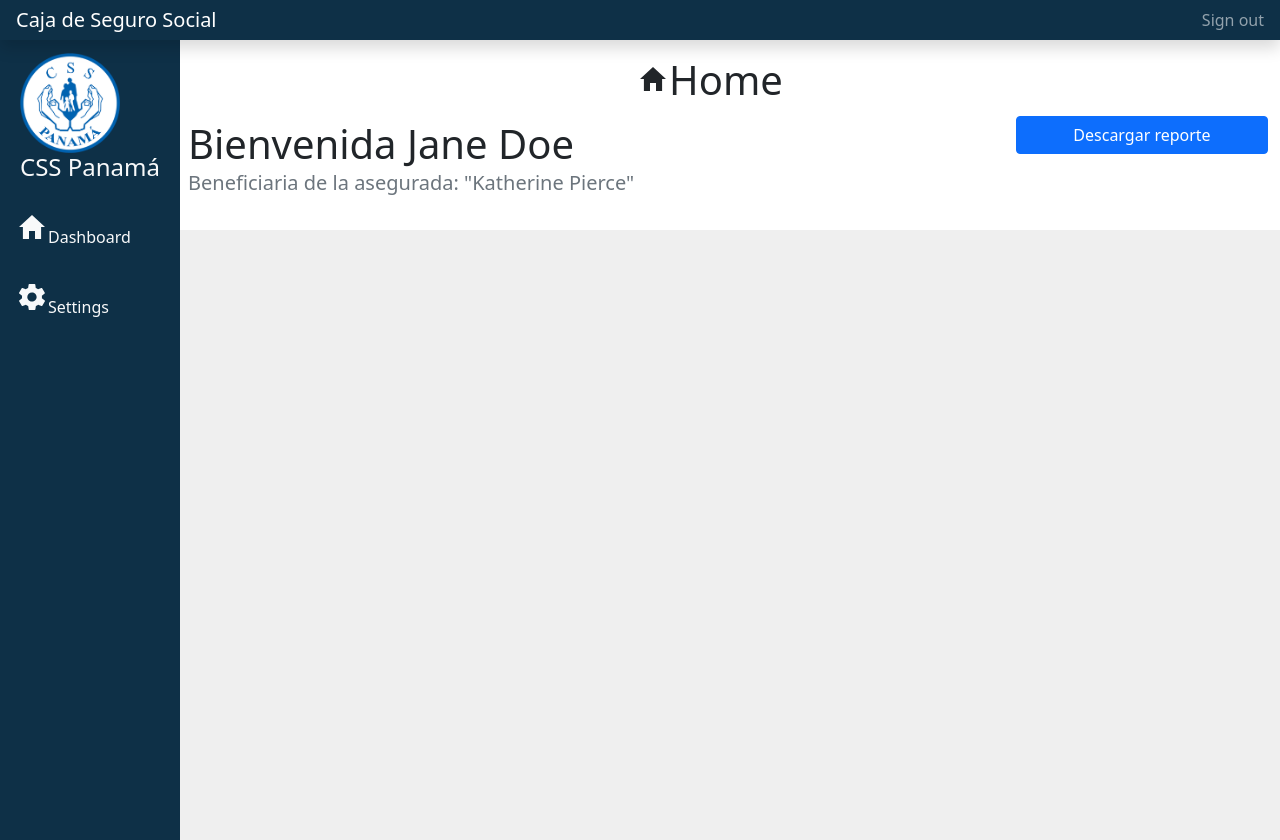
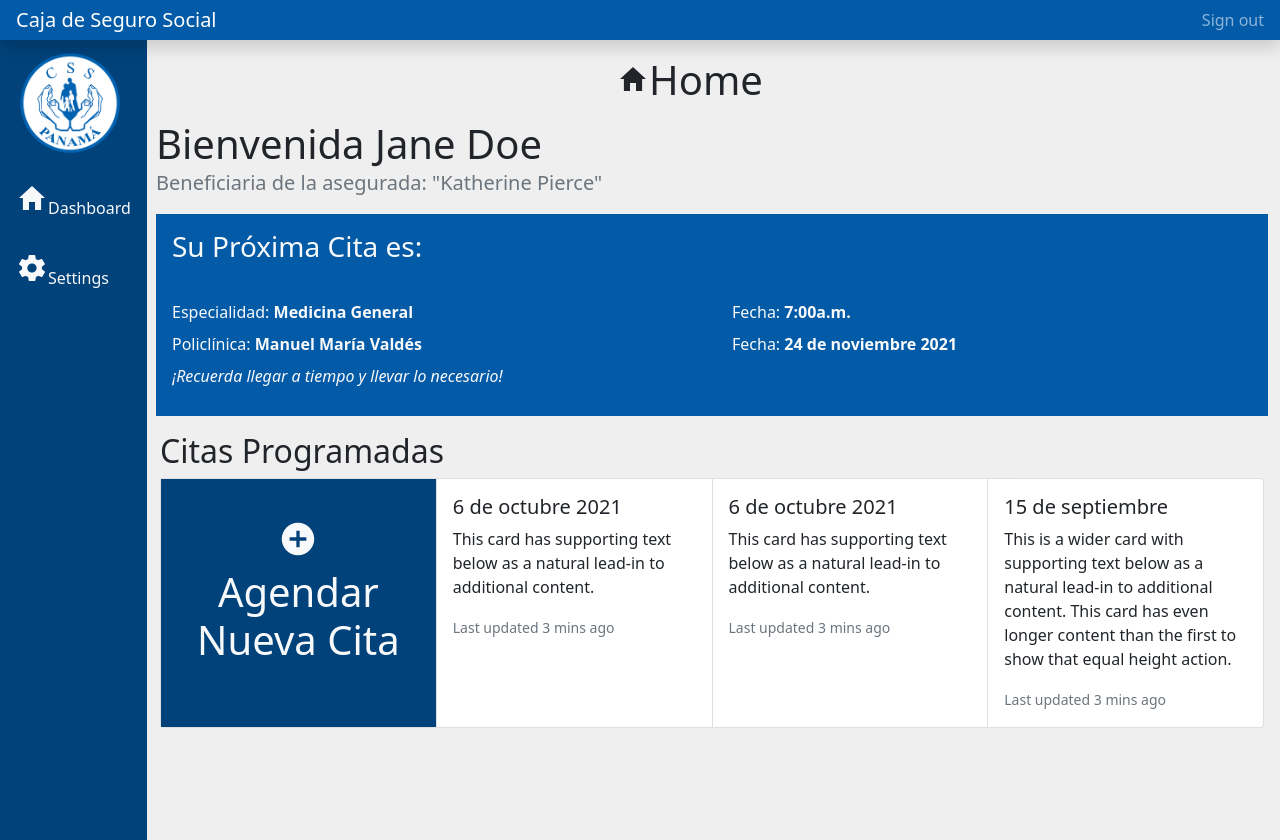
Before and after one commit to AnalissaSantos/ProyectoSemestral_CSS, a PHP site: page / in a window 1280 px wide. Run offline with PHP 8.4, Linux system fonts and the light colour scheme.

Commit message:
Dashboard-Paciente Estructura

```diff
--- a/app/Index.html
+++ b/app/Index.html
@@ -18,7 +18,7 @@
 
   <body>
     <!--Nav Bar-->
-    <header class="navbar navbar-dark sticky-top bg-primary flex-md-nowrap p-0 shadow">
+    <header class="navbar navbar-dark sticky-top bg-secondary flex-md-nowrap p-0 shadow">
       <a class="navbar-brand col-md-3 col-lg-2 me-0 px-3" href="#">Caja de Seguro Social</a>
       <div class="navbar-nav">
         <div class="nav-item text-nowrap">
@@ -34,7 +34,6 @@
 
         <div id="logo">
           <img src="assets/images/css_logo.png" width="100" height="100">
-          <h4 class="text-light font-weight-bold mb-0">CSS Panamá</h4>
         </div>
 
         <div class="menu" id="menu1">
@@ -59,11 +58,69 @@
                     <h1 class="font-weight-bold mb-0">Bienvenida Jane Doe</h1>
                     <p class="lead text-muted">Beneficiaria de la asegurada: "Katherine Pierce"</p>
                 </div>
-                <div class="col-lg-3 col-md-3 d-flex">
-                  <button class="btn btn-primary w-100 align-self-center">Descargar reporte</button>
+
+            </div>
+        </div>
+        <div class="container ">
+              <div class=" bg-secondary text-light" id= "Proxima_Cita">
+                <h3 class="">Su Próxima Cita es:</h3>
+                <div class= row>
+                  <div class="col-sm-6">
+                  <p>Especialidad: <b>Medicina General</b></p>
+                  <p>Policlínica: <b>Manuel María Valdés</b></p>
+                  </div>
+
+                  <div class="col-sm-6">
+                    <p>Fecha: <b>7:00a.m.</b></p>
+                    <p>Fecha: <b>24 de noviembre 2021</b></p>
+                    </div>
+                    <p><i>¡Recuerda llegar a tiempo y llevar lo necesario!</i></p>
+                </div>
+
+
+
+              </div>
+
+        </div>
+        <section id=Citas_Programadas>
+          <h2>Citas Programadas</h2>
+          <div class="card-group text-dark">
+            <div class="card">
+
+              <div class="card-body bg-primary text-light">
+                <br>
+                <h1 class="card-text text-center"><ion-icon name="add-circle" size:"large"></ion-icon><br>Agendar Nueva Cita</h1>
+              </div>
+            </div>
+            <div class="card">
+
+              <div class="card-body">
+                <h5 class="card-title">6 de octubre 2021</h5>
+                <p class="card-text">This card has supporting text below as a natural lead-in to additional content.</p>
+                <p class="card-text"><small class="text-muted">Last updated 3 mins ago</small></p>
+              </div>
+            </div>
+            <div class="card">
+
+              <div class="card-body">
+                <h5 class="card-title">6 de octubre 2021</h5>
+                <p class="card-text">This card has supporting text below as a natural lead-in to additional content.</p>
+                <p class="card-text"><small class="text-muted">Last updated 3 mins ago</small></p>
+              </div>
+            </div>
+            <div class="card">
+
+              <div class="card-body">
+                <h5 class="card-title">15 de septiembre</h5>
+                <p class="card-text">This is a wider card with supporting text below as a natural lead-in to additional content. This card has even longer content than the first to show that equal height action.</p>
+                <p class="card-text"><small class="text-muted">Last updated 3 mins ago</small></p>
               </div>
             </div>
           </div>
+      </div>
+        </section>
+
+      </section>
     </div>
 
 
--- a/app/css/Styles.css
+++ b/app/css/Styles.css
@@ -1,5 +1,7 @@
 :root {
-    --primary: #0E3047;
+    --primary: #02427A;
+    --secondary:#035AA7;
+    --dark:
     --light:#FFFFFF;
     --grey: #efefef;
 
@@ -11,6 +13,7 @@
 .bg-primary {background-color:var(--primary)!important}
 .bg-light { background-color: var(--light) !important; }
 .bg-grey { background-color: var(--grey) !important; }
+.bg-secondary{background-color: var(--secondary) !important;}
 
 #sidebar-container{
     position: fixed;
@@ -29,8 +32,23 @@
     overflow-y: auto;
     height: 100vh;
     padding-bottom: 5rem;
-    padding-left: 11rem;
+    padding-left: 9rem;
 }
 blockquote {
     padding-left: 15rem;
 }
+#Proxima_Cita{
+    padding-top: 1rem;
+    padding-left: 1rem;
+    padding-bottom: 1rem;
+    line-height: 1rem;
+}
+#Proxima_Cita h3{
+
+    padding-bottom: 2rem;
+}
+#Citas_Programadas {
+    padding-top: 1rem;
+    padding-left: 1rem;
+    padding-right: 1rem;
+}
```
Lines whose indentation alone changed are shown as unchanged.
